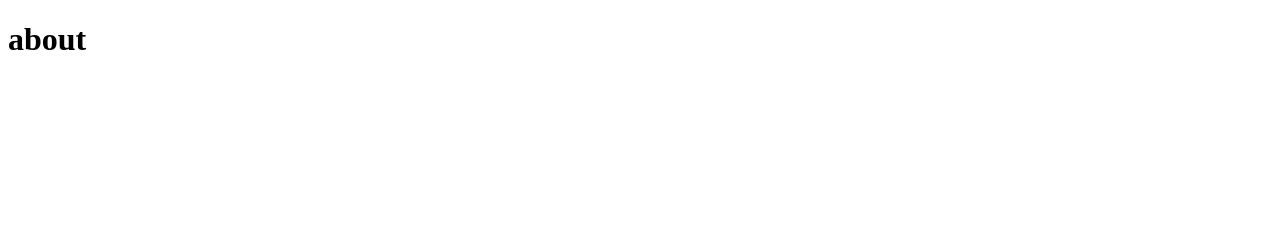
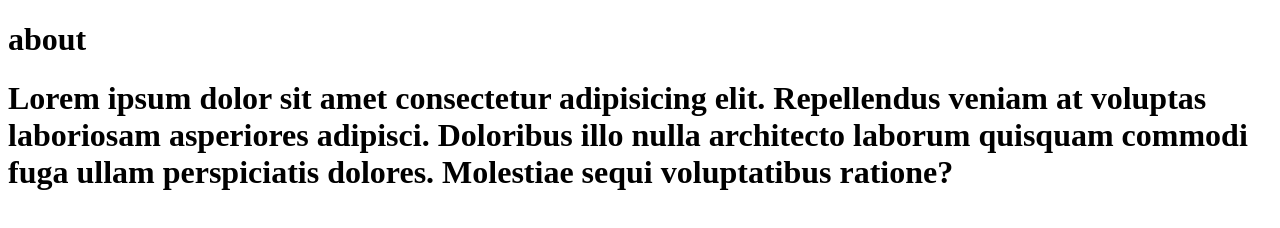
Before and after one commit to abdulmalikramdani/command, a plain HTML site: page about.html in a window 1280 px wide. Drawn offline with Linux system fonts and the light colour scheme.

Commit message:
perubahan aobut

```diff
--- a/about.html
+++ b/about.html
@@ -7,5 +7,6 @@
 </head>
 <body>
     <h1>about</h1>
+    <h1>Lorem ipsum dolor sit amet consectetur adipisicing elit. Repellendus veniam at voluptas laboriosam asperiores adipisci. Doloribus illo nulla architecto laborum quisquam commodi fuga ullam perspiciatis dolores. Molestiae sequi voluptatibus ratione?</h1>
 </body>
 </html>
```
